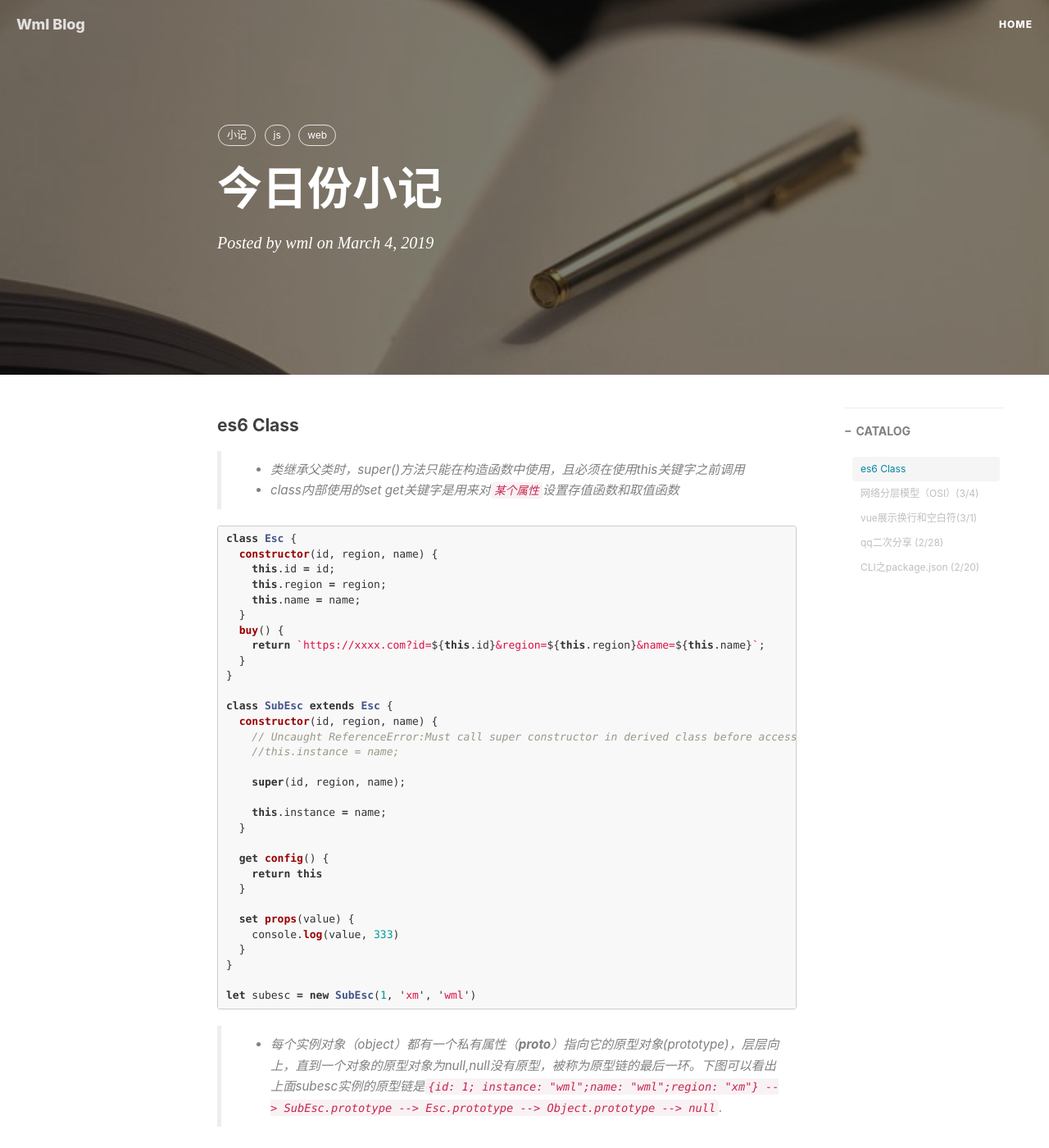
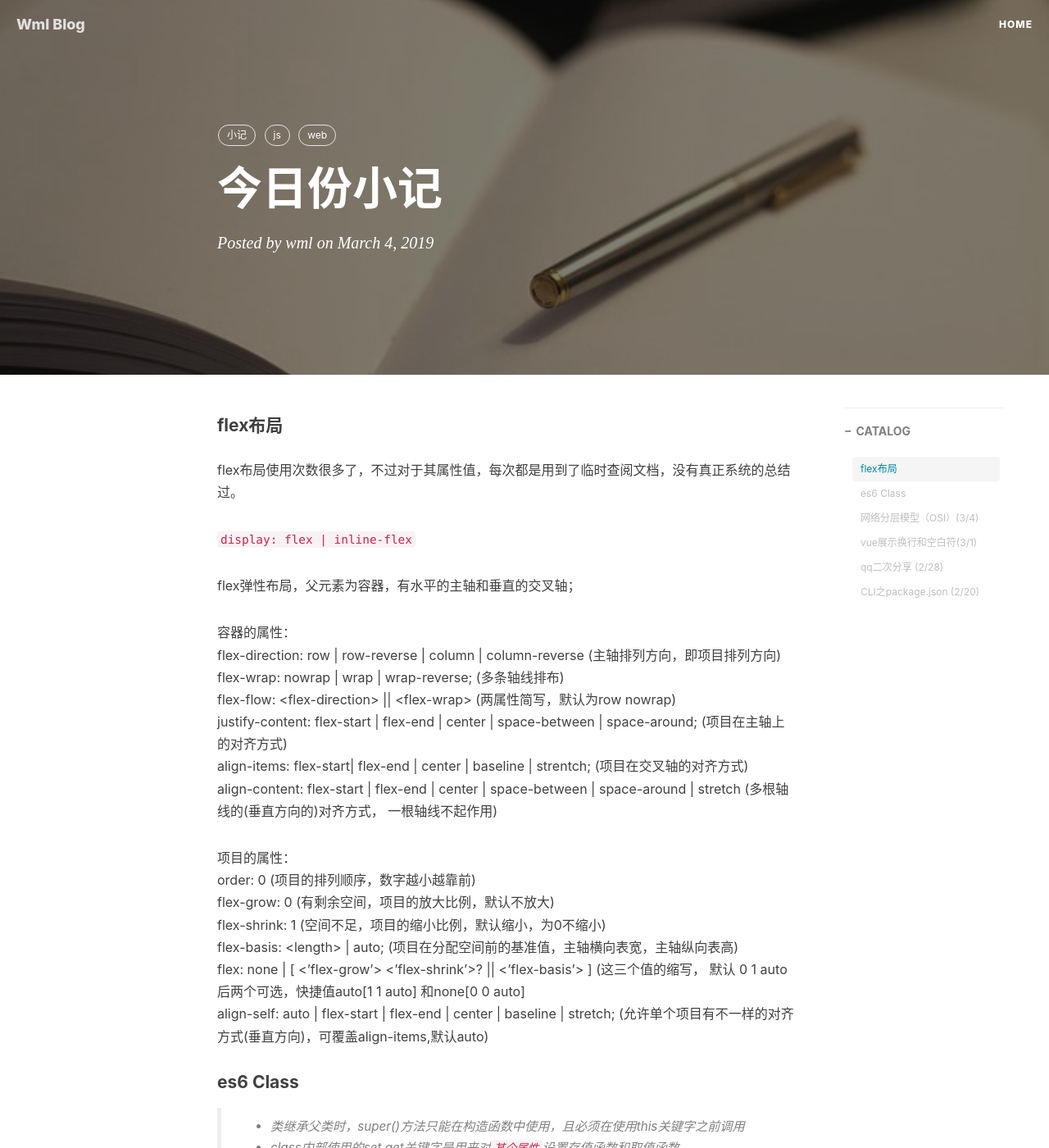
Before and after one commit to wumeilian/wumeilian.github.io, a Jekyll site: the page built from _posts/2019-03-04-present-mark.md, in a window 1280 px wide and 1400 px high. Shown: the whole window at 82% size. Built offline with Jekyll 4.4.1, drawn with Linux system fonts in a browser that asks for light colours; nearby versions of some CDN libraries; comment, search, counter and statistics services are not loaded.

Commit message:
增加flex布局总结

```diff
--- a/_posts/2019-03-04-present-mark.md
+++ b/_posts/2019-03-04-present-mark.md
@@ -12,6 +12,30 @@ tags:
     - js
     - web
 ---
+
+#### flex布局
+
+flex布局使用次数很多了，不过对于其属性值，每次都是用到了临时查阅文档，没有真正系统的总结过。
+
+`display: flex | inline-flex`
+
+flex弹性布局，父元素为容器，有水平的主轴和垂直的交叉轴；
+
+容器的属性：
+flex-direction: row | row-reverse | column | column-reverse (主轴排列方向，即项目排列方向)
+flex-wrap: nowrap | wrap | wrap-reverse; (多条轴线排布)
+flex-flow: \<flex-direction> || \<flex-wrap> (两属性简写，默认为row nowrap)
+justify-content: flex-start | flex-end | center | space-between | space-around; (项目在主轴上的对齐方式)
+align-items: flex-start| flex-end | center | baseline | strentch; (项目在交叉轴的对齐方式)
+align-content: flex-start | flex-end | center | space-between | space-around | stretch (多根轴线的(垂直方向的)对齐方式， 一根轴线不起作用)
+
+项目的属性：
+order: 0 (项目的排列顺序，数字越小越靠前)
+flex-grow: 0 (有剩余空间，项目的放大比例，默认不放大)
+flex-shrink: 1 (空间不足，项目的缩小比例，默认缩小，为0不缩小)
+flex-basis: \<length> | auto; (项目在分配空间前的基准值，主轴横向表宽，主轴纵向表高)
+flex: none | [ <'flex-grow'> <'flex-shrink'>? || <'flex-basis'> ] (这三个值的缩写， 默认 0 1 auto 后两个可选，快捷值auto[1 1 auto] 和none[0 0 auto]
+align-self: auto | flex-start | flex-end | center | baseline | stretch; (允许单个项目有不一样的对齐方式(垂直方向)，可覆盖align-items,默认auto)
 
 #### es6 Class
 
```
Also changed, not shown: _posts/2019-03-05-cross-origin.md (+1 -1 lines).
